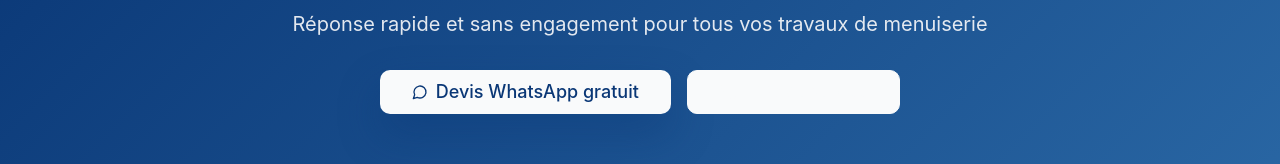
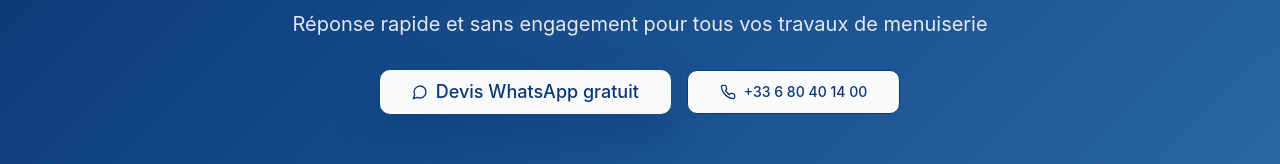
Before and after one commit to zhdanove59/David-menuisier, a React (Vite) app: page / in a window 1280 px wide. Shown: the part 2826-2990 px from the top of the page. Built offline with nearby package versions, Linux system fonts and the light colour scheme.

Commit message:
Fix button text color
The button text is not visible because it is the same color as the background. This commit changes the text color to black so that it is visible without hovering.

```diff
--- a/src/pages/Index.tsx
+++ b/src/pages/Index.tsx
@@ -289,7 +289,7 @@ const Index = () => {
               <MessageCircle className="w-6 h-6" />
               Devis WhatsApp gratuit
             </Button>
-            <Button variant="outline" size="lg" className="border-primary-foreground text-primary-foreground hover:bg-primary-foreground hover:text-primary">
+            <Button variant="outline" size="lg" className="border-primary text-primary hover:bg-primary hover:text-primary-foreground">
               <Phone className="w-6 h-6" />
               +33 6 80 40 14 00
             </Button>
```
